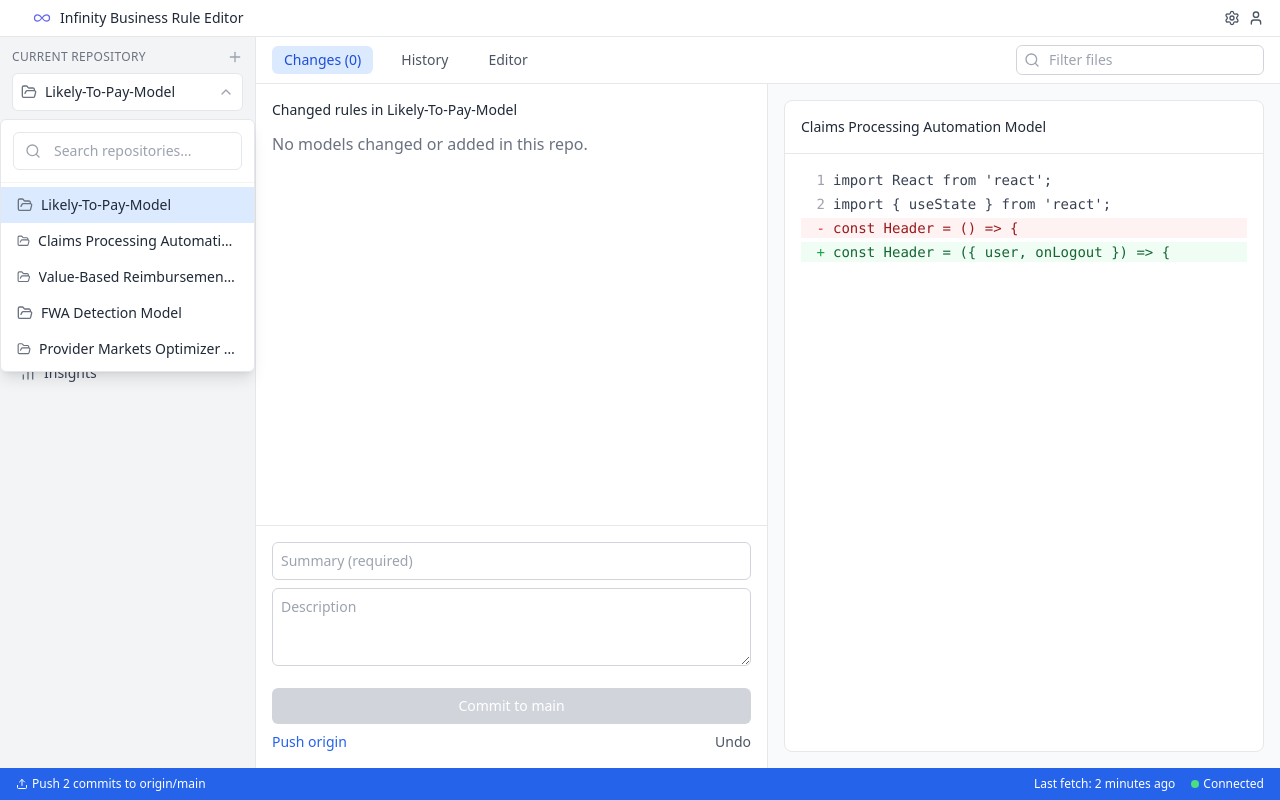
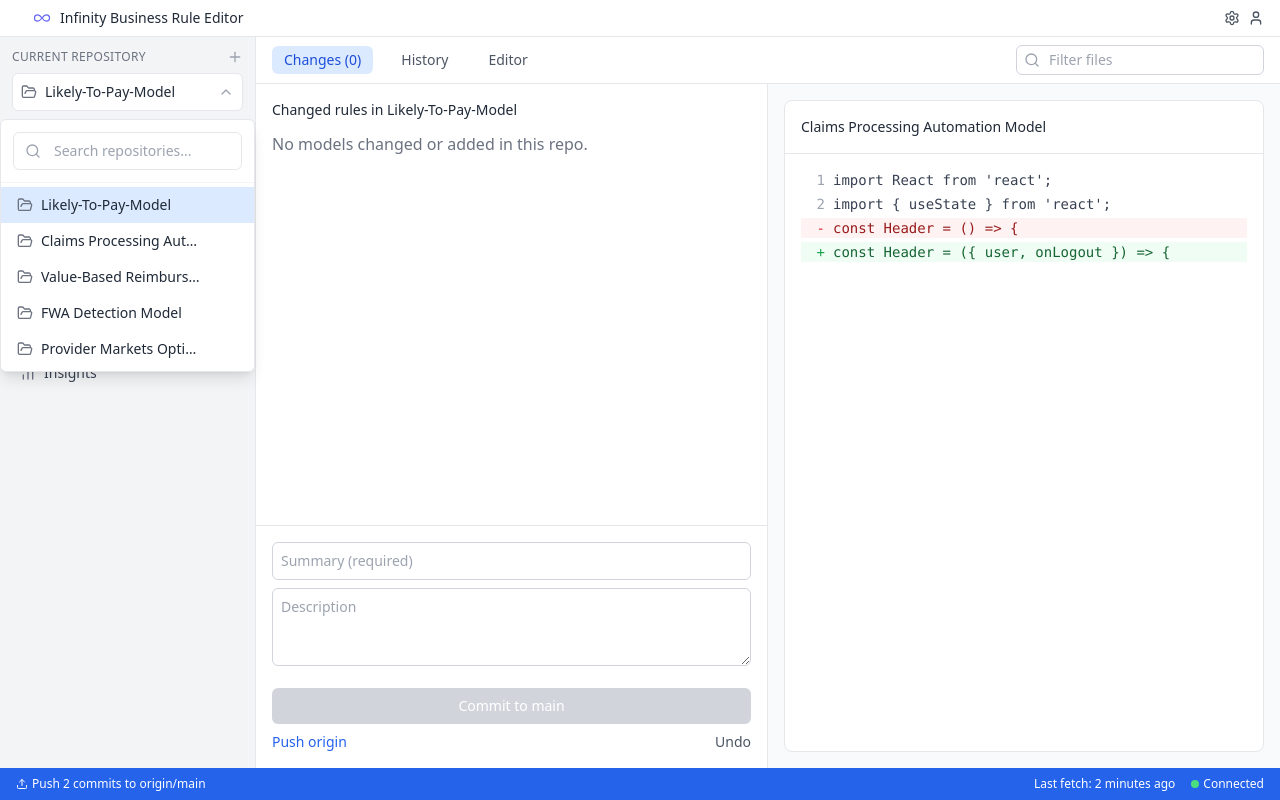
Before and after one commit to tomltran7/Infinity-React-UI-demo, a React (Vite) app: page / in a window 1280 px wide. Both pictures are taken after a click on the button "Likely-To-Pay-Model". Built offline with nearby package versions, Linux system fonts and the light colour scheme.

Commit message:
Restore point v1.19.4 enhanced repo switching. truncated long repo names and added tooltip to show full name on hover

```diff
--- a/src/components/InfinityReactUI.jsx
+++ b/src/components/InfinityReactUI.jsx
@@ -758,7 +758,7 @@ const InfinityReactUI = () => {
             >
               <div className="flex items-center space-x-2">
                 <FolderOpen className="w-4 h-4 text-gray-500" />
-                <span className="text-sm font-medium text-gray-800 truncate">{selectedRepo}</span>
+                <span className="text-sm font-medium text-gray-800 truncate max-w-[160px]" title={selectedRepo}>{selectedRepo}</span>
               </div>
               <ChevronDown className={`w-4 h-4 text-gray-400 transition-transform ${repoDropdownOpen ? 'rotate-180' : ''}`} />
             </button>
@@ -788,7 +788,7 @@ const InfinityReactUI = () => {
                       }}
                     >
                       <FolderOpen className="w-4 h-4 text-gray-500" />
-                      <span className="text-sm font-medium text-gray-800 truncate">{repo}</span>
+                      <span className="text-sm font-medium text-gray-800 truncate max-w-[160px]" title={repo}>{repo}</span>
                     </button>
                   ))}
                   {filteredRepos.length === 0 && (
```
